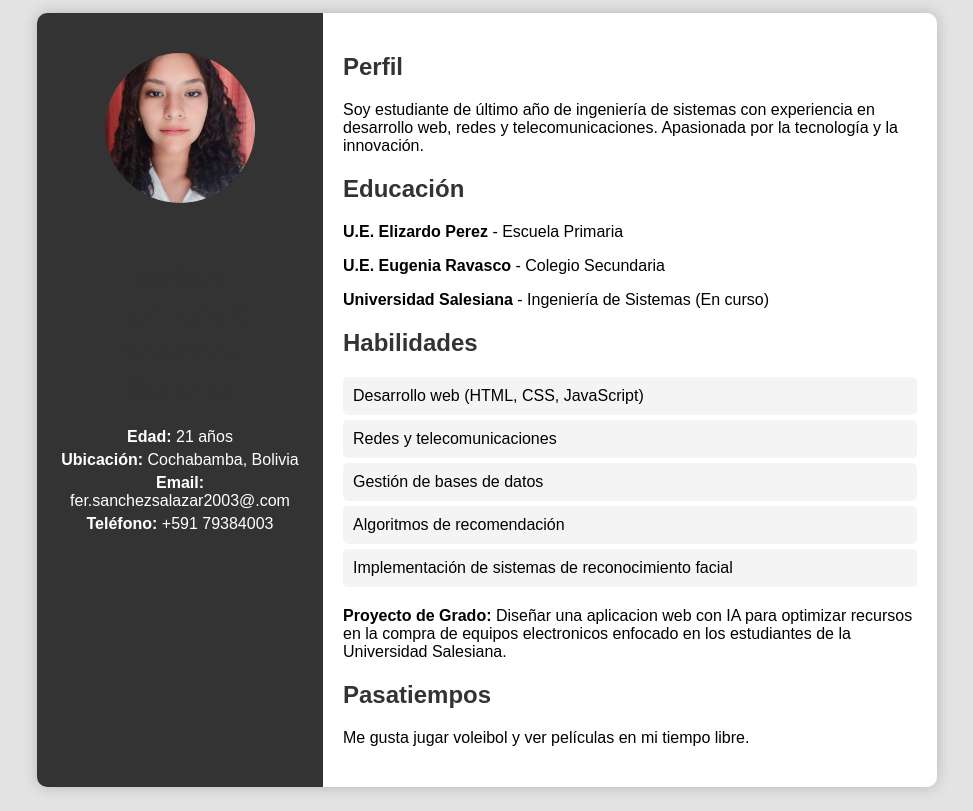
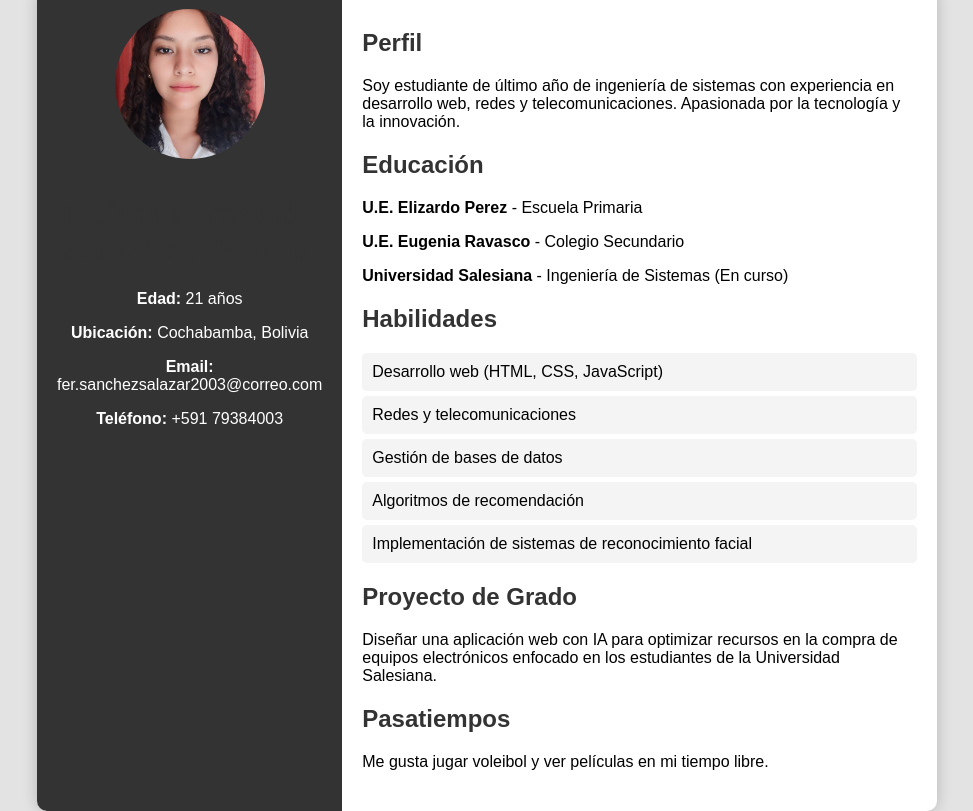
Before and after one commit to sanchez205/presentation-, a plain HTML site: page index.html in a window 1280 px wide. Shown: the whole page, without its empty margins (153-1126 px from the left). Drawn offline with Linux system fonts and the light colour scheme.

Commit message:
actualizacion

```diff
--- a/index.html
+++ b/index.html
@@ -4,73 +4,17 @@
     <meta charset="UTF-8">
     <meta name="viewport" content="width=device-width, initial-scale=1.0">
     <title>Currículum de Melani Fernanda Sanchez Salazar</title>
-    <style>
-        body {
-            font-family: Arial, sans-serif;
-            margin: 0;
-            padding: 0;
-            background-color: #e3e3e3;
-            display: flex;
-            justify-content: center;
-            align-items: center;
-            height: 100vh;
-        }
-        .container {
-            width: 900px;
-            display: flex;
-            background: white;
-            box-shadow: 0 0 15px rgba(0, 0, 0, 0.2);
-            border-radius: 10px;
-            overflow: hidden;
-        }
-        .sidebar {
-            background: #333;
-            color: white;
-            padding: 20px;
-            width: 30%;
-            text-align: center;
-        }
-        .sidebar img {
-            width: 150px;
-            height: 150px;
-            border-radius: 50%;
-            object-fit: cover;
-            margin-bottom: 10px;
-        }
-        .sidebar p {
-            margin: 5px 0;
-        }
-        .content {
-            width: 70%;
-            padding: 20px;
-        }
-        h1, h2 {
-            color: #333;
-        }
-        .section {
-            margin-bottom: 20px;
-        }
-        ul {
-            list-style: none;
-            padding: 0;
-        }
-        ul li {
-            background: #f4f4f4;
-            margin: 5px 0;
-            padding: 10px;
-            border-radius: 5px;
-        }
-    </style>
+    <link rel="stylesheet" href="styles.css">
 </head>
 <body>
     <div class="container">
         <div class="sidebar">
-            <img src="img/melani.jpeg" alt="Foto de Melani Fernanda Sanchez Salazar" class="sidebar img">
+            <img src="img/melani.jpeg" alt="Foto de Melani Fernanda Sanchez Salazar" class="profile-img">
             <h1>Melani Fernanda Sanchez Salazar</h1>
-        <p><strong>Edad:</strong> 21 años</p>
-        <p><strong>Ubicación:</strong> Cochabamba, Bolivia</p>
-        <p><strong>Email:</strong> fer.sanchezsalazar2003@.com</p>
-        <p><strong>Teléfono:</strong> +591 79384003</p>
+            <p><strong>Edad:</strong> 21 años</p>
+            <p><strong>Ubicación:</strong> Cochabamba, Bolivia</p>
+            <p><strong>Email:</strong> fer.sanchezsalazar2003@correo.com</p>
+            <p><strong>Teléfono:</strong> +591 79384003</p>
         </div>
         <div class="content">
             <div class="section">
@@ -79,9 +23,9 @@
             </div>
             <div class="section">
                 <h2>Educación</h2>
-            <p><strong>U.E. Elizardo Perez</strong> - Escuela Primaria</p>
-            <p><strong>U.E. Eugenia Ravasco</strong> - Colegio Secundaria</p>
-            <p><strong>Universidad Salesiana</strong> - Ingeniería de Sistemas (En curso)</p>
+                <p><strong>U.E. Elizardo Perez</strong> - Escuela Primaria</p>
+                <p><strong>U.E. Eugenia Ravasco</strong> - Colegio Secundario</p>
+                <p><strong>Universidad Salesiana</strong> - Ingeniería de Sistemas (En curso)</p>
             </div>
             <div class="section">
                 <h2>Habilidades</h2>
@@ -94,9 +38,8 @@
                 </ul>
             </div>
             <div class="section">
-                <p><strong>Proyecto de Grado:</strong> Diseñar una aplicacion web con IA para optimizar
-                    recursos en la compra de equipos electronicos enfocado en los estudiantes de la Universidad Salesiana.</p>
-                <p>
+                <h2>Proyecto de Grado</h2>
+                <p>Diseñar una aplicación web con IA para optimizar recursos en la compra de equipos electrónicos enfocado en los estudiantes de la Universidad Salesiana.</p>
             </div>
             <div class="section">
                 <h2>Pasatiempos</h2>
--- /dev/null
+++ b/styles.css
@@ -0,0 +1,67 @@
+/* Estilos generales */
+body {
+    font-family: Arial, sans-serif;
+    margin: 0;
+    padding: 0;
+    background-color: #e3e3e3;
+    display: flex;
+    justify-content: center;
+    align-items: center;
+    height: 100vh;
+}
+
+/* Contenedor principal */
+.container {
+    width: 900px;
+    display: flex;
+    background: white;
+    box-shadow: 0 0 15px rgba(0, 0, 0, 0.2);
+    border-radius: 10px;
+    overflow: hidden;
+}
+
+/* Barra lateral */
+.sidebar {
+    background: #333;
+    color: white;
+    padding: 20px;
+    width: 30%;
+    text-align: center;
+}
+
+.profile-img {
+    width: 150px;
+    height: 150px;
+    border-radius: 50%;
+    object-fit: cover;
+    margin-bottom: 10px;
+}
+
+/* Contenido principal */
+.content {
+    width: 70%;
+    padding: 20px;
+}
+
+/* Estilos de los títulos */
+h1, h2 {
+    color: #333;
+}
+
+/* Secciones */
+.section {
+    margin-bottom: 20px;
+}
+
+/* Lista de habilidades */
+ul {
+    list-style: none;
+    padding: 0;
+}
+
+ul li {
+    background: #f4f4f4;
+    margin: 5px 0;
+    padding: 10px;
+    border-radius: 5px;
+}
```
